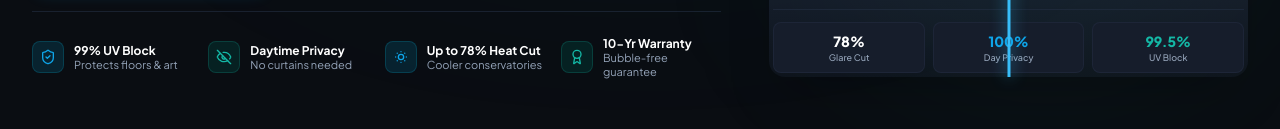
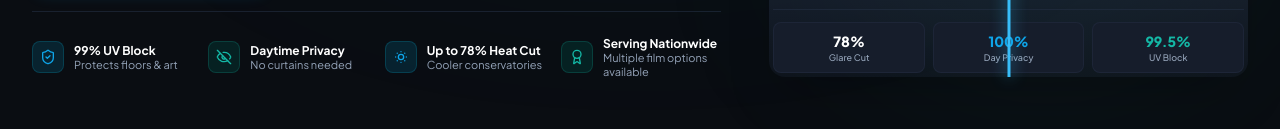
Before and after one commit to CowleyTintandPrivacy/cowleytintandprivacy.ie, a plain HTML site: page index.html in a window 1280 px wide. Shown: the part 593-722 px from the top of the page. Drawn offline with nearby package versions, Linux system fonts and the light colour scheme.

Commit message:
Update warranty text to new service information

```diff
--- a/index.html
+++ b/index.html
@@ -286,8 +286,8 @@
                 <i data-lucide="award" class="w-4 h-4 text-brand-teal"></i>
               </div>
               <div class="text-xs leading-tight">
-                <p class="font-bold text-white">10-Yr Warranty</p>
-                <p class="text-slate-400 text-[11px]">Bubble-free guarantee</p>
+                <p class="font-bold text-white">Serving Nationwide</p>
+                <p class="text-slate-400 text-[11px]">Multiple film options available</p>
               </div>
             </div>
           </div>
```
